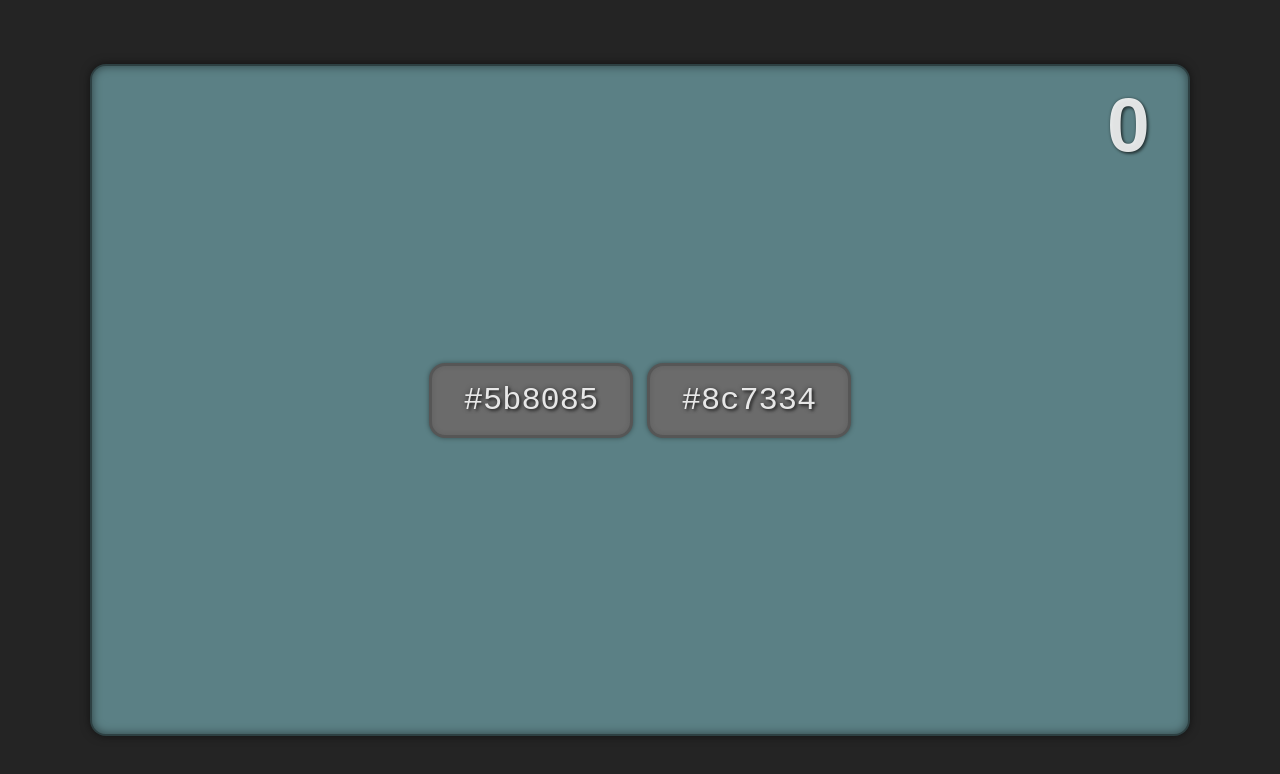
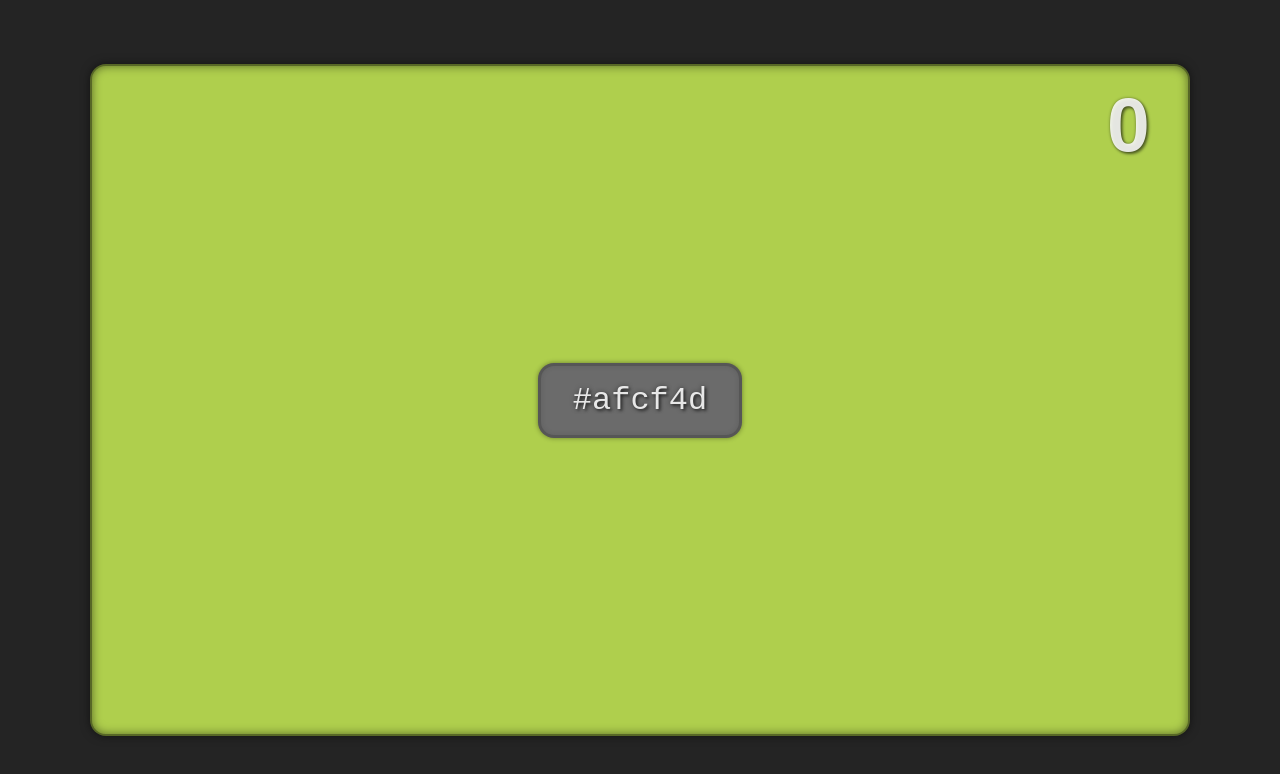
Before and after one commit to kevduc/color-guessing, a React (Vite) app: page / in a window 1280 px wide. Shown: the top 774 px of the page. Built offline with nearby package versions, Linux system fonts and the light colour scheme.

Commit message:
Better num choices progression

```diff
--- a/src/components/App.tsx
+++ b/src/components/App.tsx
@@ -19,10 +19,11 @@ function App() {
 
   const colorDisplayRef = useRef<HTMLElement>(null)
 
-  const trueColor = (colorChoices !== null && trueColorId !== null && colorChoices[trueColorId]) || null
+  const trueColor = colorChoices !== null && trueColorId !== null ? colorChoices[trueColorId] : null
   const revealed = userColorAnswer !== null
 
-  const getNumChoicesBasedOnScore = (score: number): number => Math.min(2 + Math.floor(score / 10), 8)
+  const getNumChoicesBasedOnScore = (score: number): number =>
+    score === 0 ? 1 : score < 5 ? 2 : score < 20 ? 3 : Math.min(2 + Math.floor(score / 10), 8)
 
   const newColorQuestion = (numChoices: number) => {
     setUserColorAnswer(null)
```
